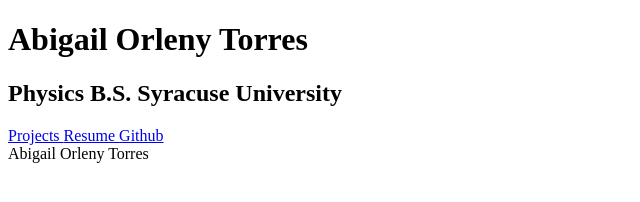
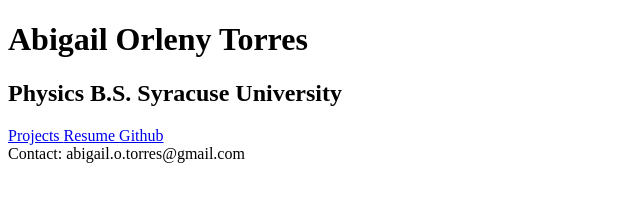
Before and after one commit to abigailorleny/abigailorleny.github.io, a plain HTML site: page index.html in a window 1280 px wide. Shown: the whole page, without its empty margins (0-640 px from the left). Drawn offline with Linux system fonts and the light colour scheme.

Commit message:
Update index.html

```diff
--- a/index.html
+++ b/index.html
@@ -23,6 +23,6 @@
 
   </body>
   <footer class="footer">
-    <div>Abigail Orleny Torres</div>
+    <div>Contact: abigail.o.torres@gmail.com</div>
   </footer>
 </html>
```
